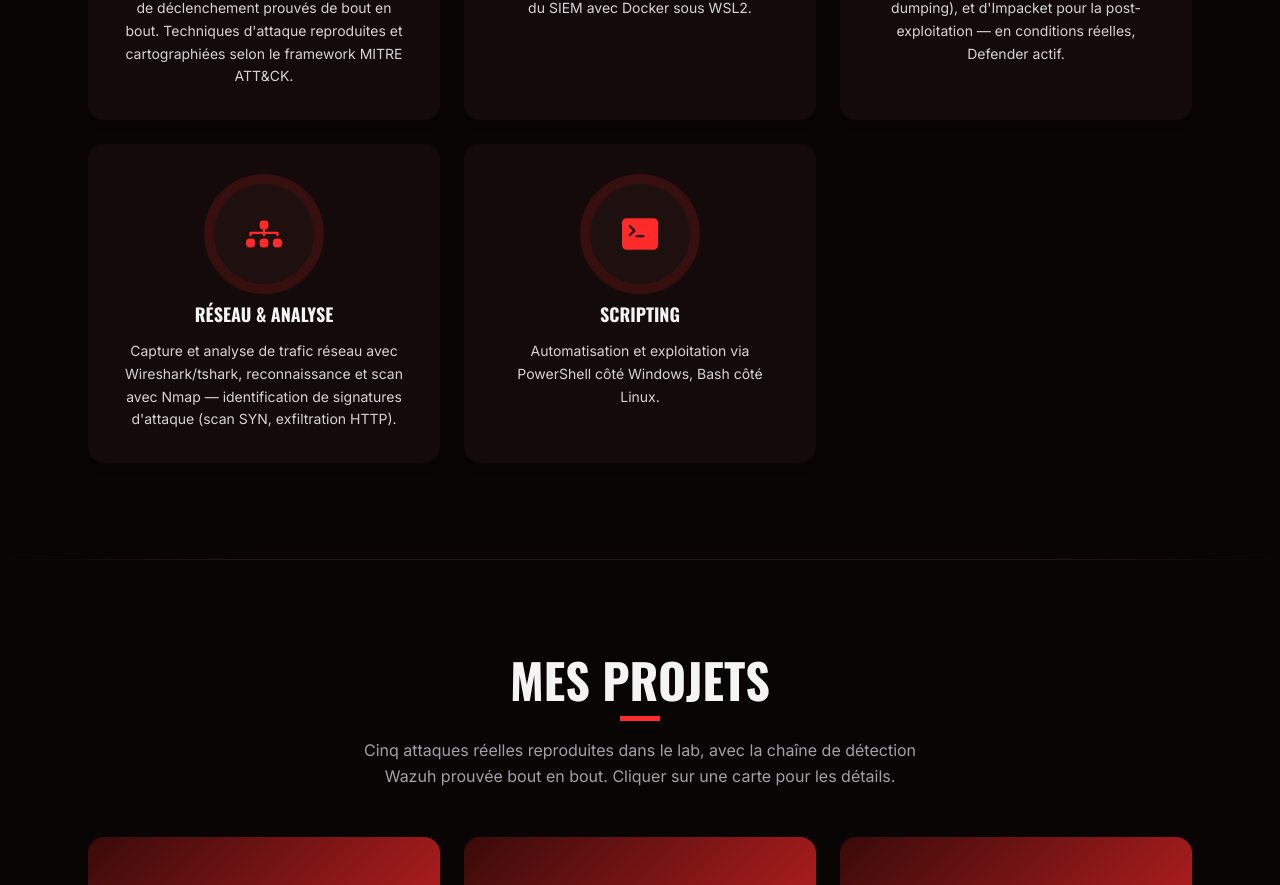
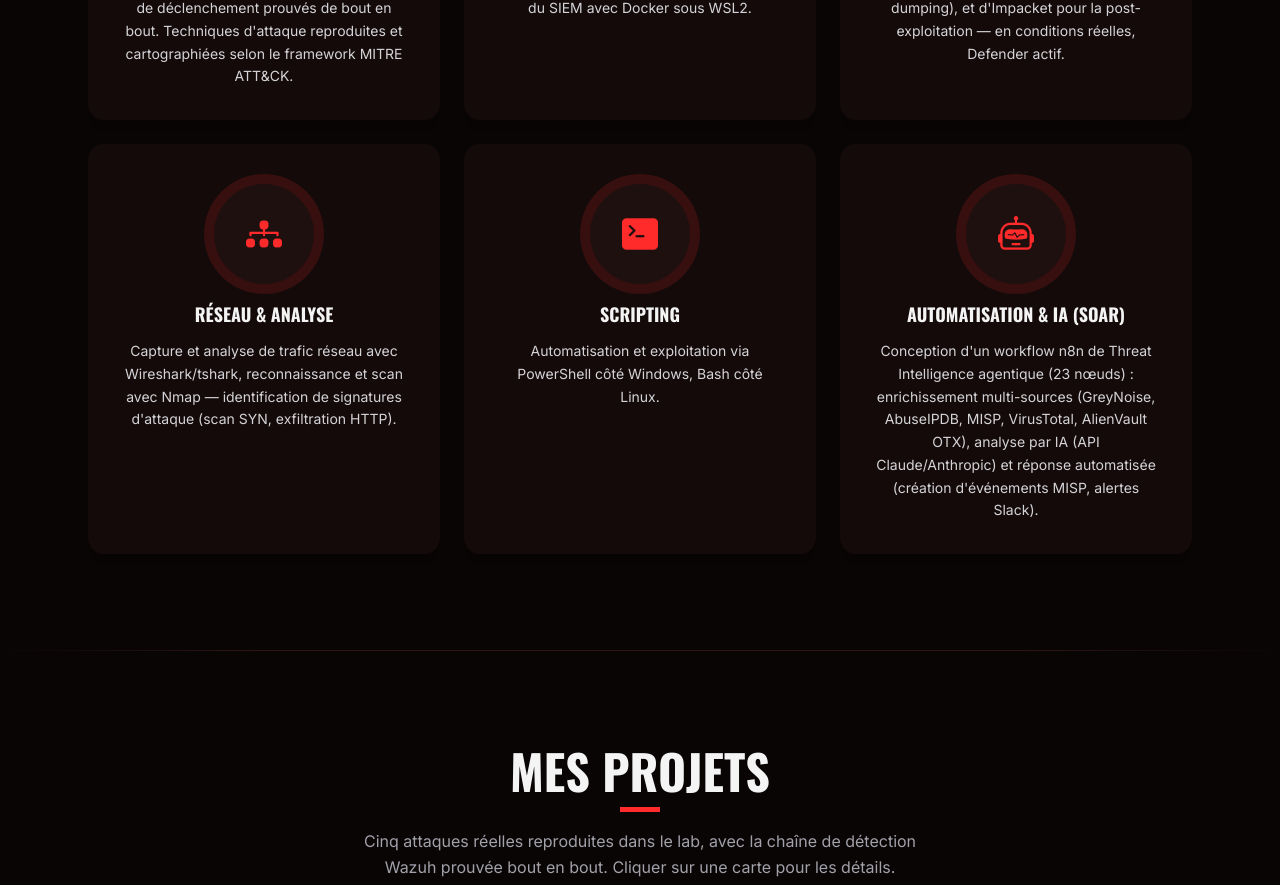
Before and after one commit to J-Hadley-C/portfolio-soc-alert, a React (Vite) app: page / in a window 1280 px wide. Shown: the part 2533-3418 px from the top of the page. Built offline with nearby package versions, Linux system fonts and the light colour scheme.

Commit message:
feat: mettre a jour le CV et ajouter la competence Automatisation SOAR/IA

```diff
--- a/src/components/Competences.jsx
+++ b/src/components/Competences.jsx
@@ -25,6 +25,11 @@ const CATEGORIES = [
     icon: 'bi-terminal-fill',
     titre: 'Scripting',
     texte: "Automatisation et exploitation via PowerShell côté Windows, Bash côté Linux.",
+  },
+  {
+    icon: 'bi-robot',
+    titre: 'Automatisation & IA (SOAR)',
+    texte: "Conception d'un workflow n8n de Threat Intelligence agentique (23 nœuds) : enrichissement multi-sources (GreyNoise, AbuseIPDB, MISP, VirusTotal, AlienVault OTX), analyse par IA (API Claude/Anthropic) et réponse automatisée (création d'événements MISP, alertes Slack).",
   },
 ]
 
```
Also changed, not shown: 1 other file (tests, documents, lock files or other folders).
